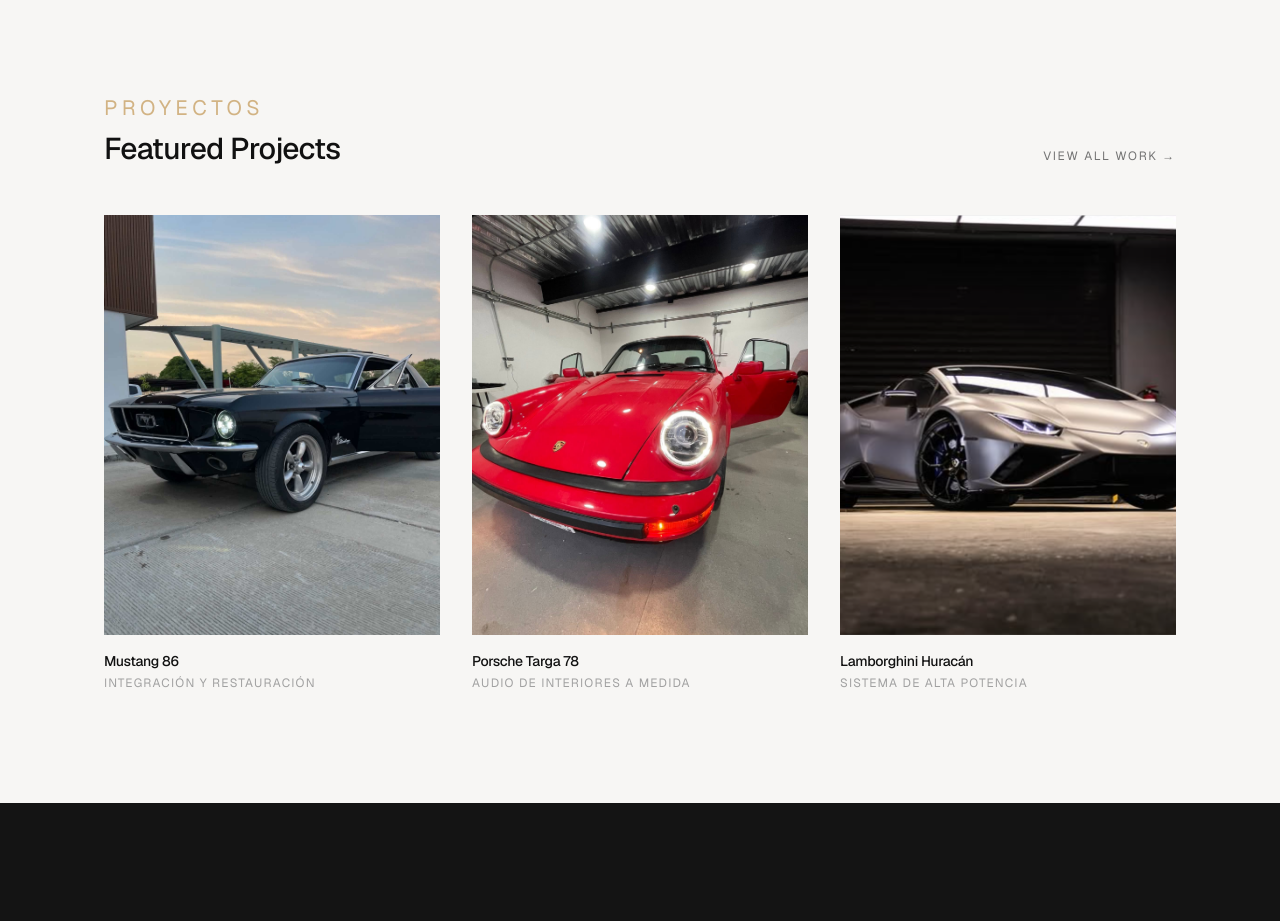
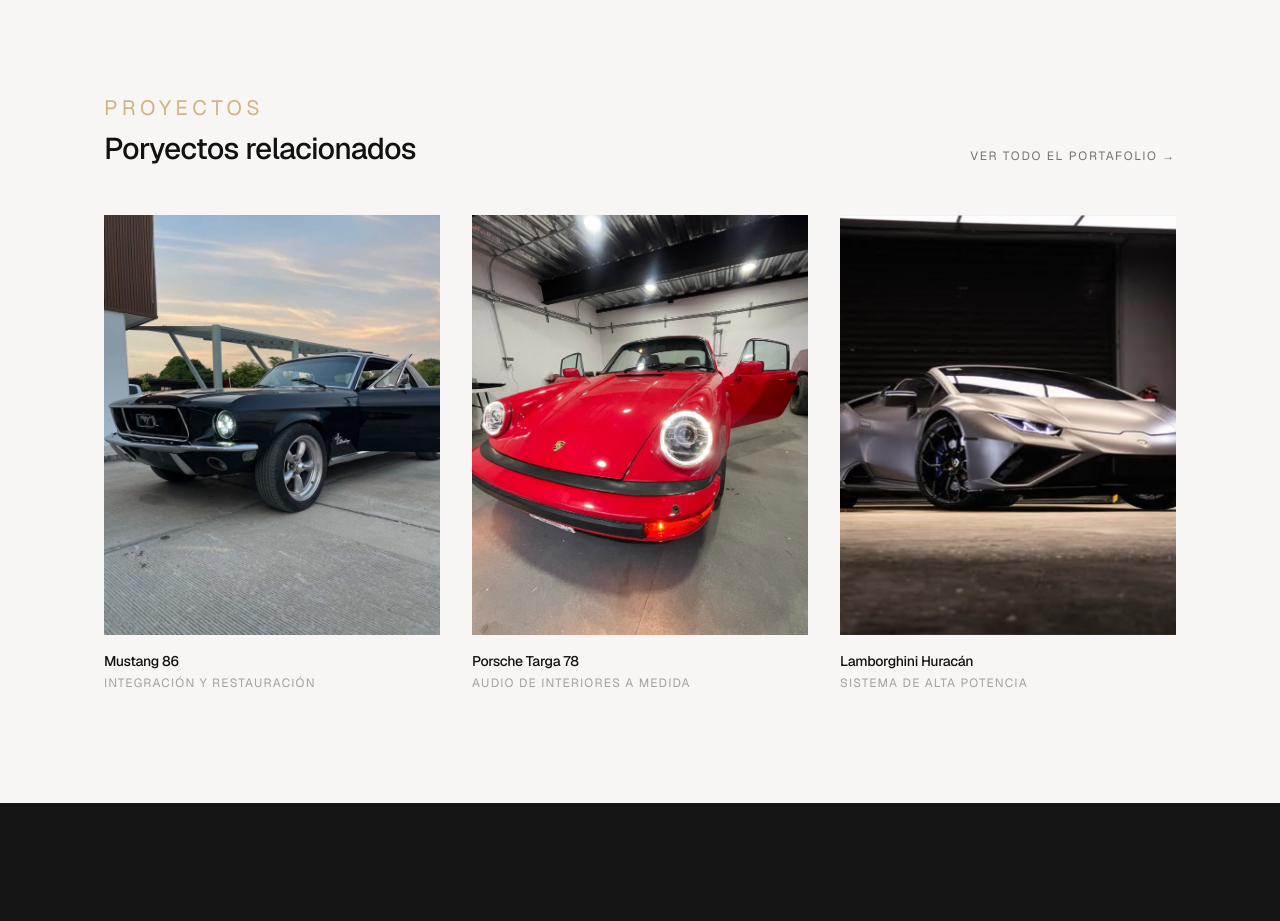
Before and after one commit to soyelMeno/Landing, a Next.js app: page / in a window 1280 px wide. Shown: the part 820-1741 px from the top of the page. Built offline with nearby package versions, Linux system fonts and the light colour scheme.

Commit message:
traduciendo2

```diff
--- a/components/FeaturedProjects.tsx
+++ b/components/FeaturedProjects.tsx
@@ -7,13 +7,13 @@ export default function FeaturedProjects() {
   return (
     <Section
       eyebrow="Proyectos"
-      title="Featured Projects"
+      title="Poryectos relacionados"
       action={
         <Link
           href="/portfolio"
           className="text-xs uppercase tracking-[0.14em] text-neutral-500 transition-colors hover:text-foreground hover:text-[#111111]"
         >
-          View All Work →
+          Ver todo el Portafolio →
         </Link>
       }
     >
```
